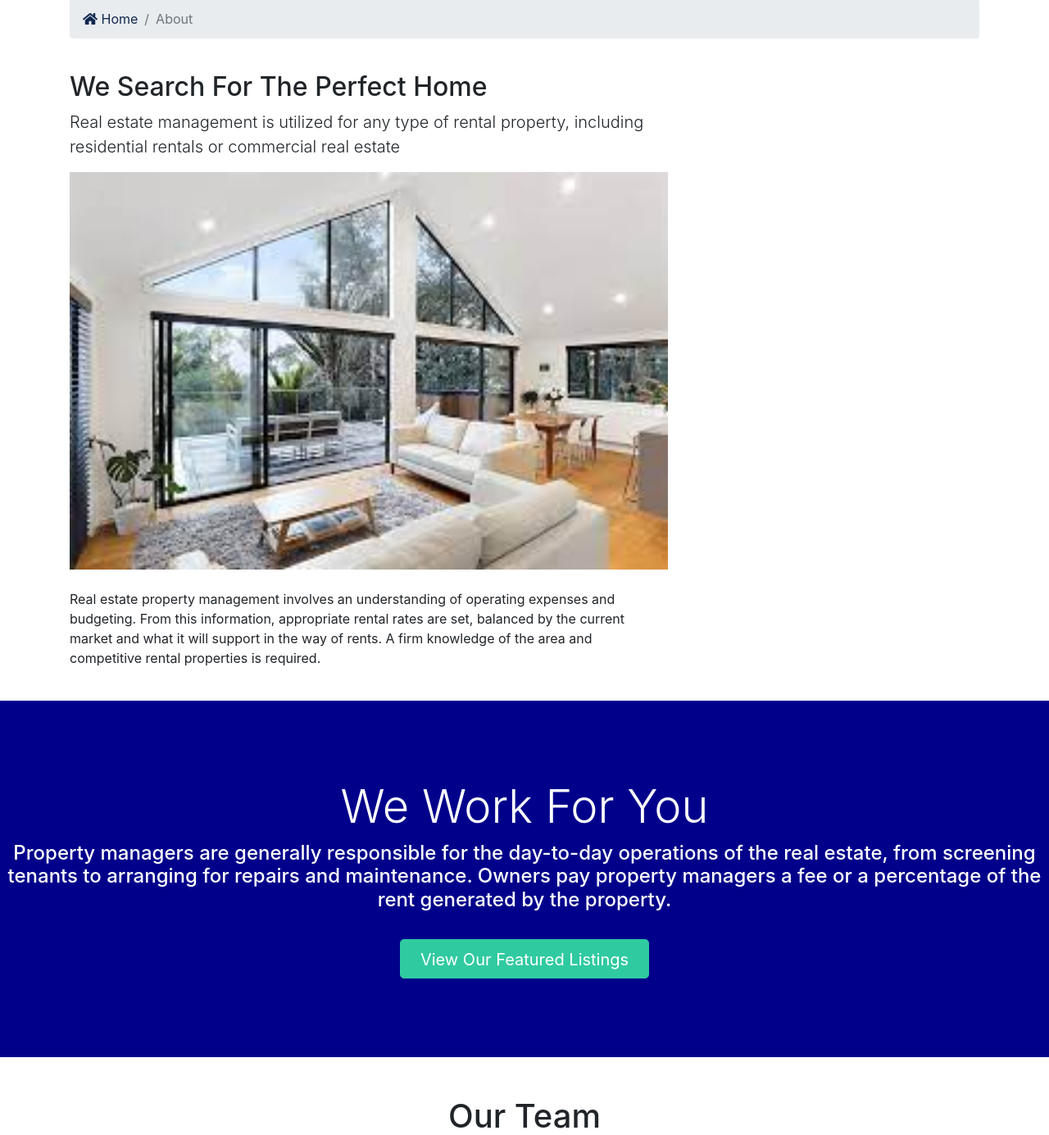
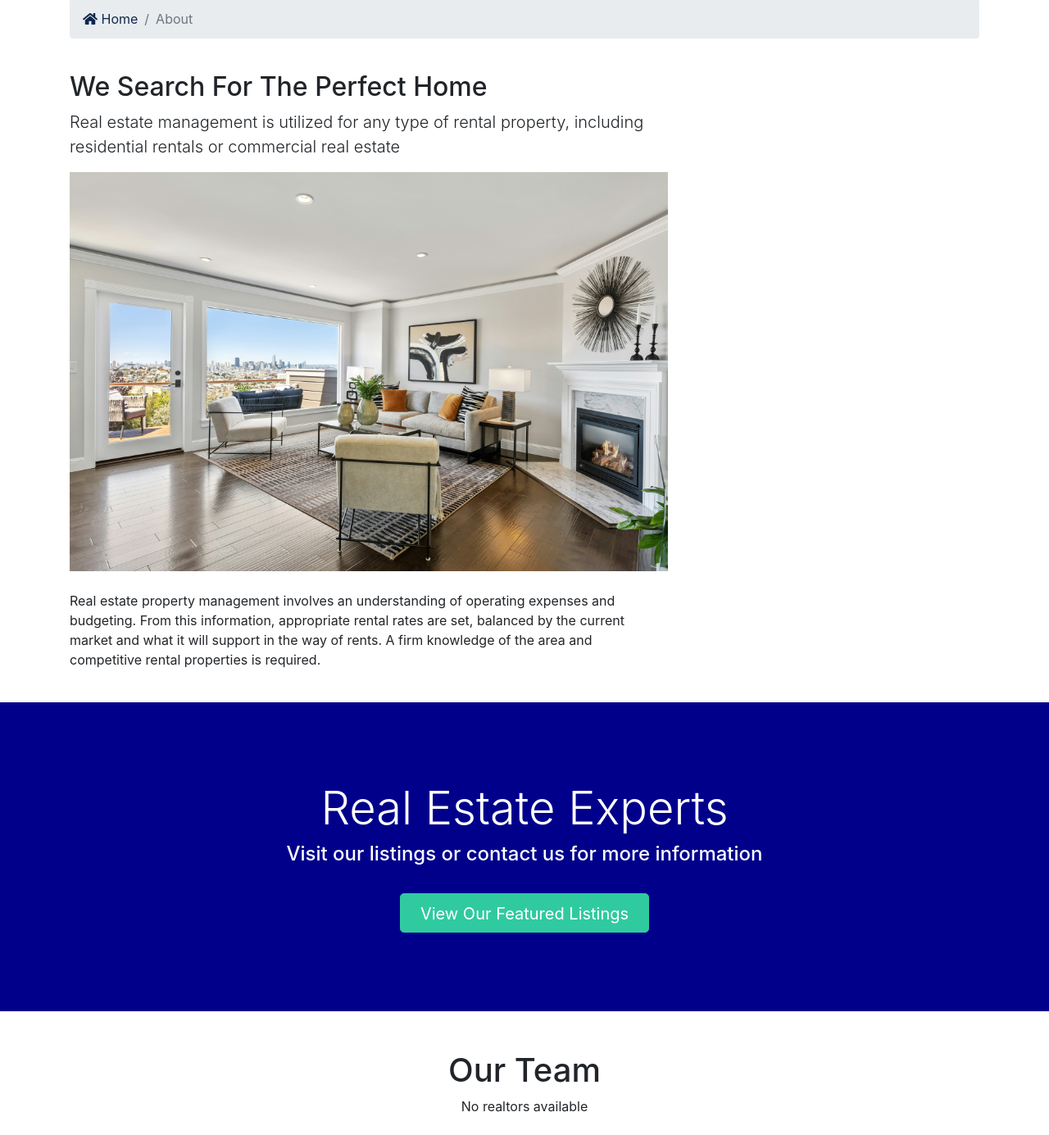
Before and after one commit to rodgersxy/Real-Estate-Listings, a Django app: page /about in a window 1280 px wide. Shown: the part 402-1787 px from the top of the page at 82% size. Run offline with Django 5.2, Linux system fonts and the light colour scheme; data that the repository does not hold is empty; some libraries are stand-ins or nearby versions.

Commit message:
update on real estate

```diff
--- a/templates/pages/about.html
+++ b/templates/pages/about.html
@@ -41,7 +41,7 @@
           Real estate management is utilized for any type of rental property,
           including residential rentals or commercial real estate
         </p>
-        <img src="{% static 'img/4.jpg' %}" alt="" />
+        <img src="{% static 'img/showcase.jpg' %}" alt="" />
         <p class="mt-4">
           Real estate property management involves an understanding of operating expenses and budgeting.
           From this information, appropriate rental rates are set,
@@ -77,11 +77,9 @@
 
 <!-- Work -->
 <section id="work" class="text-white text-center" style="background-color:darkblue;">
-  <h2 class="display-4">We Work For You</h2>
+  <h2 class="display-4"> Real Estate Experts</h2>
   <h4>
-    Property managers are generally responsible for the day-to-day operations of the real estate,
-    from screening tenants to arranging for repairs and maintenance.
-    Owners pay property managers a fee or a percentage of the rent generated by the property.
+    Visit our listings or contact us for more information
   </h4>
   <hr />
   <a href="{% url 'listings' %}" class="btn btn-secondary text-white btn-lg"
```
